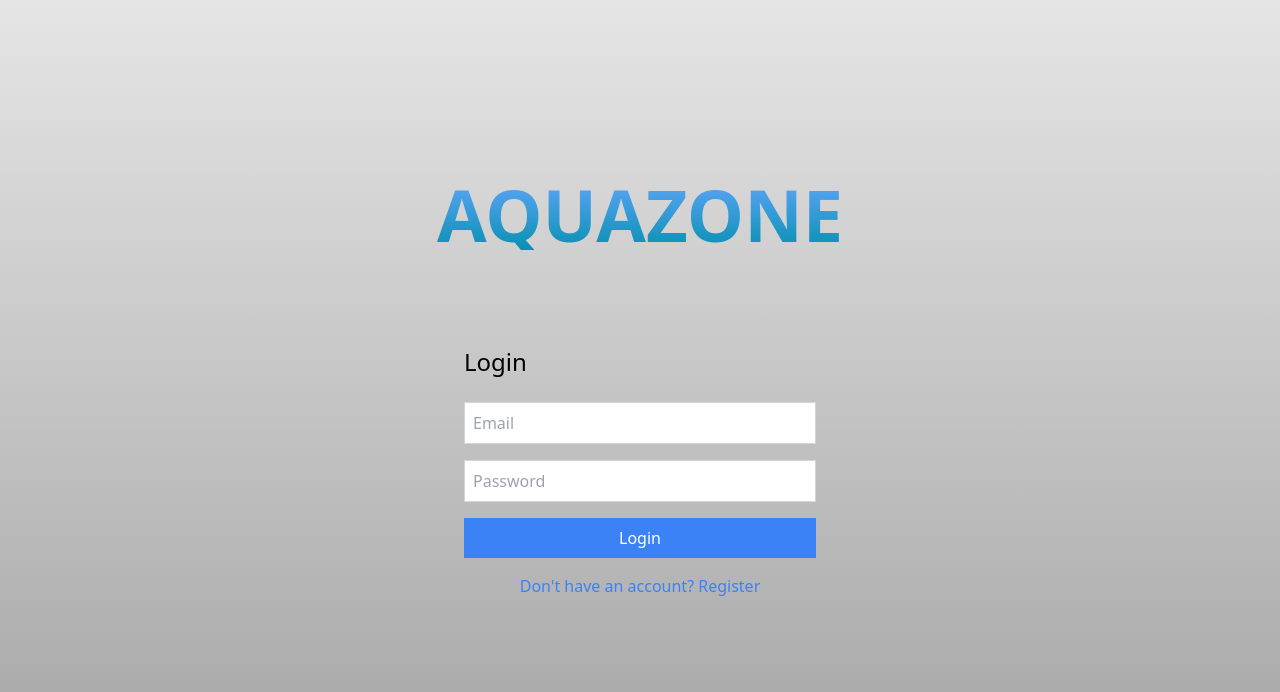
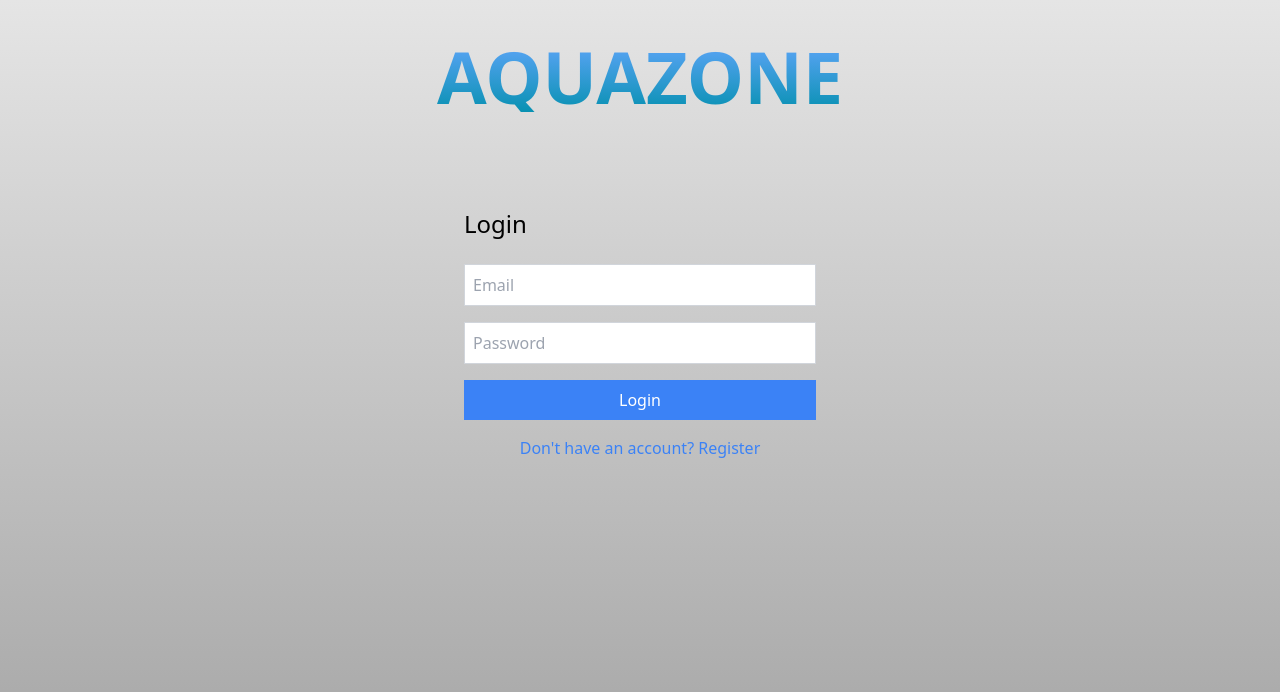
Before and after one commit to arthVasavada/aquazone-crud, a React (Vite) app: page / in a window 1280 px wide. Shown: the top 692 px of the page. Built offline with nearby package versions, Linux system fonts and the light colour scheme; no server answers.

Commit message:
Add Loader component for displaying a loading spinner during app initialization

```diff
--- a/index.html
+++ b/index.html
@@ -5,7 +5,7 @@
     <link rel="icon" type="image/svg+xml" href="/vite.svg" />
     <meta name="viewport" content="width=device-width, initial-scale=1.0" />
 
-    <title>Vite + React + TS</title>
+    <title>Aquazone</title>
   </head>
   <body>
     <div id="root"></div>
--- a/src/App.tsx
+++ b/src/App.tsx
@@ -7,35 +7,37 @@ import DataRetrieval from "./components/DataRetrieval";
 
 const App: React.FC = () => {
   const [user, setUser] = useState<any>(null);
-  const [selectedSection, setSelectedSection] = useState<"generation" | "retrieval">("generation");
-  const sessionTimeout = 5 * 60 * 1000; // 5 minutes
+  const [loading, setLoading] = useState<boolean>(true); // Track loading state
+  const [selectedSection, setSelectedSection] = useState<
+    "generation" | "retrieval"
+  >("generation");
 
   useEffect(() => {
-    const unsubscribe = auth.onAuthStateChanged(setUser);
+    // Simulate loading for demonstration (e.g., waiting for Firebase to initialize)
+    const unsubscribe = auth.onAuthStateChanged((authUser) => {
+      setUser(authUser);
+      setLoading(false); // Set loading to false once user is fetched
+    });
 
-    let timeout: NodeJS.Timeout;
-    if (user) {
-      timeout = setTimeout(() => {
-        signOut(auth);
-        alert("Session has expired. You have been logged out.");
-      }, sessionTimeout);
-    }
+    return () => unsubscribe();
+  }, []);
 
-    return () => {
-      clearTimeout(timeout);
-      unsubscribe();
-    };
-  }, [user]);
+  // Loader Component
+  const Loader = () => (
+    <div className="flex items-center justify-center h-screen bg-gradient-to-t from-neutral-400 to-neutral-200">
+      <div className="w-16 h-16 border-4 border-blue-500 border-t-transparent rounded-full animate-spin"></div>
+    </div>
+  );
+
+  if (loading) return <Loader />; // Show loader until app is ready
 
   return (
-    <main className="flex flex-col min-h-screen w-full bg-gradient-to-t from-neutral-400 to-neutral-200 items-center justify-center">
-      {/* Header Section */}
-      <section className="flex flex-col items-center justify-center space-y-4 p-6 sm:p-10">
+    <main className="flex flex-col min-h-screen w-full bg-gradient-to-t from-neutral-400 to-neutral-200 items-center">
+      <section className="flex flex-col items-center justify-center w-full h-full p-6 sm:p-10 space-y-8">
         <h1 className="text-5xl sm:text-6xl md:text-7xl font-extrabold bg-gradient-to-t from-cyan-600 to-blue-400 inline-block text-transparent bg-clip-text text-center">
           AQUAZONE
         </h1>
 
-        {/* Show Logout button only if user is logged in */}
         {user && (
           <button
             onClick={() => signOut(auth)}
@@ -46,14 +48,13 @@ const App: React.FC = () => {
         )}
       </section>
 
-      {/* Section Navigation (Visible when user is logged in) */}
-      <section className="w-full p-4 sm:p-10">
+      <section className="w-full p-10">
         {user ? (
           <>
             <div className="flex justify-center space-x-4 mb-6">
               <button
                 onClick={() => setSelectedSection("generation")}
-                className={`px-6 py-3 rounded-lg text-white font-medium ${
+                className={`px-4 py-2 rounded-lg text-white font-medium ${
                   selectedSection === "generation"
                     ? "bg-blue-500"
                     : "bg-gray-300 text-gray-700"
@@ -63,7 +64,7 @@ const App: React.FC = () => {
               </button>
               <button
                 onClick={() => setSelectedSection("retrieval")}
-                className={`px-6 py-3 rounded-lg text-white font-medium ${
+                className={`px-4 py-2 rounded-lg text-white font-medium ${
                   selectedSection === "retrieval"
                     ? "bg-blue-500"
                     : "bg-gray-300 text-gray-700"
@@ -72,8 +73,6 @@ const App: React.FC = () => {
                 Data Retrieval
               </button>
             </div>
-
-            {/* Render the selected section */}
             {selectedSection === "generation" ? (
               <DataGeneration />
             ) : (
--- a/vite.config.ts
+++ b/vite.config.ts
@@ -1,11 +1,7 @@
-import { defineConfig } from 'vite'
-import react from '@vitejs/plugin-react'
-import dotenv from 'dotenv'
+import { defineConfig } from 'vite';
+import react from '@vitejs/plugin-react';
 
-// https://vite.dev/config/
 export default defineConfig({
   plugins: [react()],
-  define:{
-    'process.env.APIkey':JSON.stringify(process.env.APIkey)
-  }
-})
+  base: '/',
+});
```
Also changed, not shown: firebase.json.
